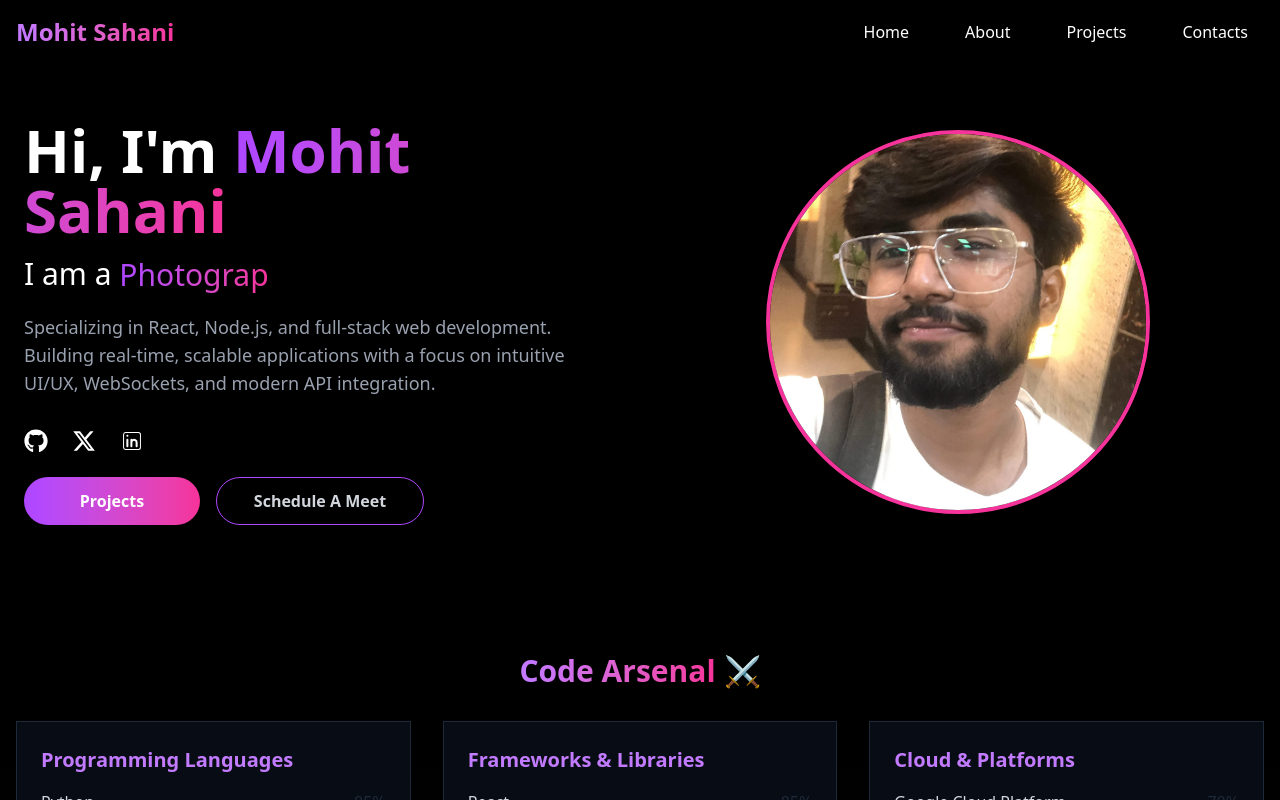
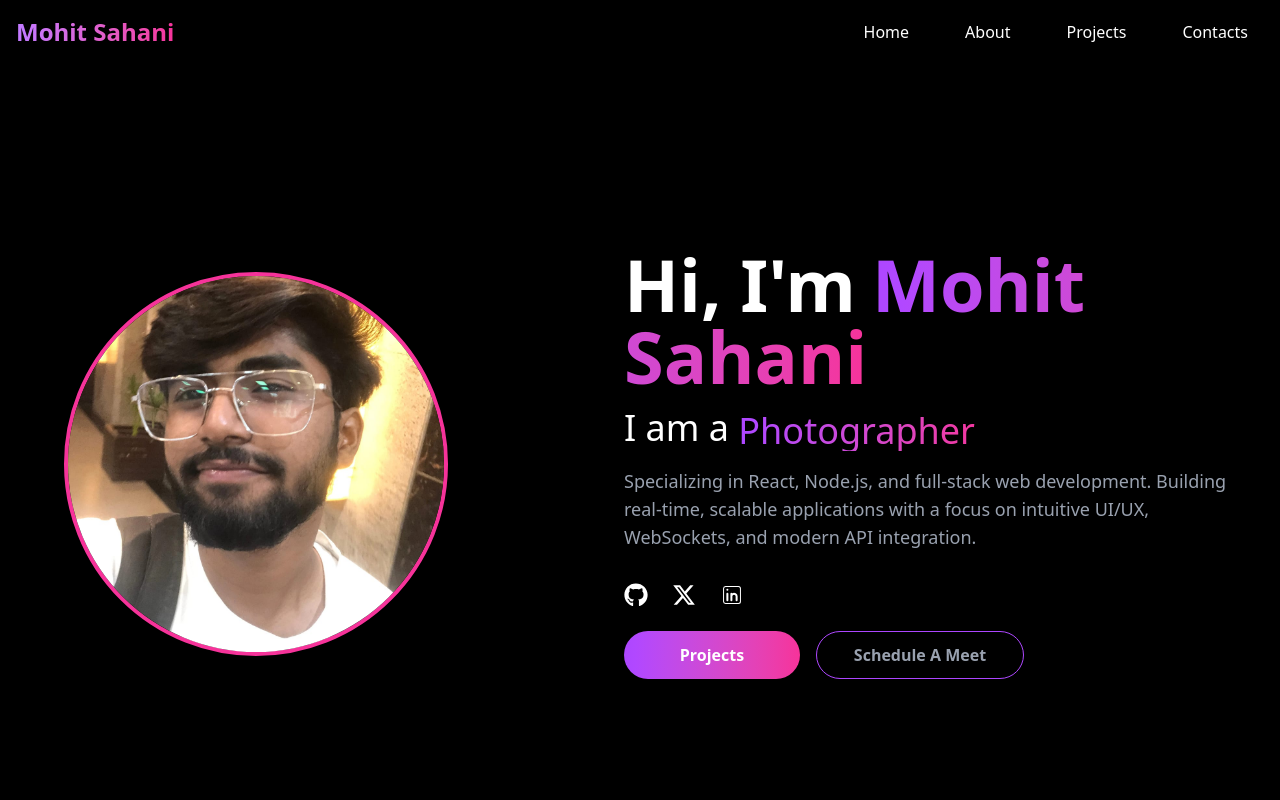
Before and after one commit to Sagolsa78/portfolio, a React (Vite) app: page / in a window 1280 px wide. Shown: the top 800 px of the page. Built offline with nearby package versions, Linux system fonts and the light colour scheme.

Commit message:
some changes have been made in desktop view layout.

```diff
--- a/src/components/Hero.tsx
+++ b/src/components/Hero.tsx
@@ -2,17 +2,13 @@ import { FaGithub, FaXTwitter } from "react-icons/fa6";
 import { CiLinkedin } from "react-icons/ci";
 import { useEffect, useState } from "react";
 import { motion, AnimatePresence } from 'framer-motion';
-import {scrollToSection } from "./Navbar";
+import { scrollToSection } from "./Navbar";
 import { useMenu } from "./MenuContext";
-
-
-
 
 function Hero() {
   const words = ['Developer', 'Traveler', 'Photographer', 'Innovator'];
   const [currentWordIndex, setCurrentWordIndex] = useState(0);
-  const {menuOpen}=useMenu();
-
+  const { menuOpen } = useMenu();
 
   useEffect(() => {
     const interval = setInterval(() => {
@@ -23,20 +19,35 @@ function Hero() {
   }, []);
 
   return (
-    <div className={`bg-black text-white px-6 py-20 mt-10
-
-        }`}>
-      <div className={`container mx-auto flex flex-col-reverse md:flex-row items-center justify-between gap-10 flex-1 transition-all duration-300 ${menuOpen ? "mt-38" : "mt-0" }`}>
+    <div className="bg-black text-white px-6 py-20 mt-20 lg:pt-30 lg:pb-30 md:mt-32 md:mb-32">
+      <div
+        className={`container mx-auto flex flex-col md:flex-row items-center justify-center gap-10 transition-all duration-300 ${
+          menuOpen ? "mt-38" : "mt-0"
+        }`}
+      >
+        {/* Image */}
+        <div className="flex justify-center md:justify-start">
+          <div className="rounded-full overflow-hidden lg:ml-10 border-4 border-pink-500 w-52 h-52 md:w-96 md:h-1/2">
+            <img
+              src="/My _PhotoGraph.jpeg"
+              alt="Profile"
+              className="object-cover w-full h-full"
+            />
+          </div>
+        </div>
 
         {/* Text content */}
-        <div className="flex-1 text-center md:text-left">
-          <h1 className="text-4xl md:text-6xl font-bold mb-4">
-            Hi, I'm <span className="bg-clip-text text-transparent bg-gradient-to-r from-purple-500 to-pink-500">Mohit Sahani</span>
+        <div className="text-center lg:ml-24 md:text-left md:pl-10 flex-1">
+          <h1 className="lg:text-7xl text-4xl font-bold mb-4">
+            Hi, I'm
+            <span className="bg-clip-text text-transparent bg-gradient-to-r ml-4 from-purple-500 to-pink-500">
+               Mohit Sahani
+            </span>
           </h1>
 
-          <div className="text-2xl md:text-3xl mb-4">
-            I am a{" "}
-            <span className="inline-flex relative min-h-10 min-w-[150px] align-middle">
+          <div className="text-2xl md:text-4xl mb-4">
+            <span className="font-normal">I am a </span>
+            <span className="inline-flex relative min-h-10 lg:min-w-[250px] min-w-[150px] align-middle">
               <AnimatePresence mode="wait">
                 <motion.span
                   key={words[currentWordIndex]}
@@ -52,7 +63,7 @@ function Hero() {
             </span>
           </div>
 
-          <p className="text-lg text-gray-400 mb-8 max-w-xl mx-auto md:mx-0">
+          <p className="text-lg text-gray-400 mb-8 max-w-xl md:max-w-2xl mx-auto md:mx-0">
             Specializing in React, Node.js, and full-stack web development. Building real-time, scalable applications with a focus on intuitive UI/UX, WebSockets, and modern API integration.
           </p>
 
@@ -64,26 +75,15 @@ function Hero() {
 
           <div className="flex flex-col sm:flex-row gap-4 justify-center md:justify-start">
             <a href="#projects" onClick={(e) => scrollToSection(e, "#Projects")}>
-              <button className="w-44 h-12 text-white font-semibold rounded-full bg-gradient-to-r from-purple-500 to-pink-500">
+              <button className="w-44 h-12 text-white  font-semibold rounded-full bg-gradient-to-r from-purple-500 to-pink-500">
                 Projects
               </button>
             </a>
             <a href="https://calendly.com/sahanimohit5ed/30min">
-              <button className="w-52 h-12 border border-purple-500 text-gray-300 font-semibold rounded-full">
+              <button className="w-52 h-12 border border-purple-500 text-gray-400 font-semibold rounded-full">
                 Schedule A Meet
               </button>
             </a>
-          </div>
-        </div>
-
-        {/* Image */}
-        <div className="flex-1 flex justify-center">
-          <div className="rounded-full overflow-hidden border-4 border-pink-500 w-52 h-52 md:w-96 md:h-96">
-            <img
-              src="/My _PhotoGraph.jpeg"
-              alt="Profile"
-              className="object-cover w-full h-full"
-            />
           </div>
         </div>
       </div>
```
